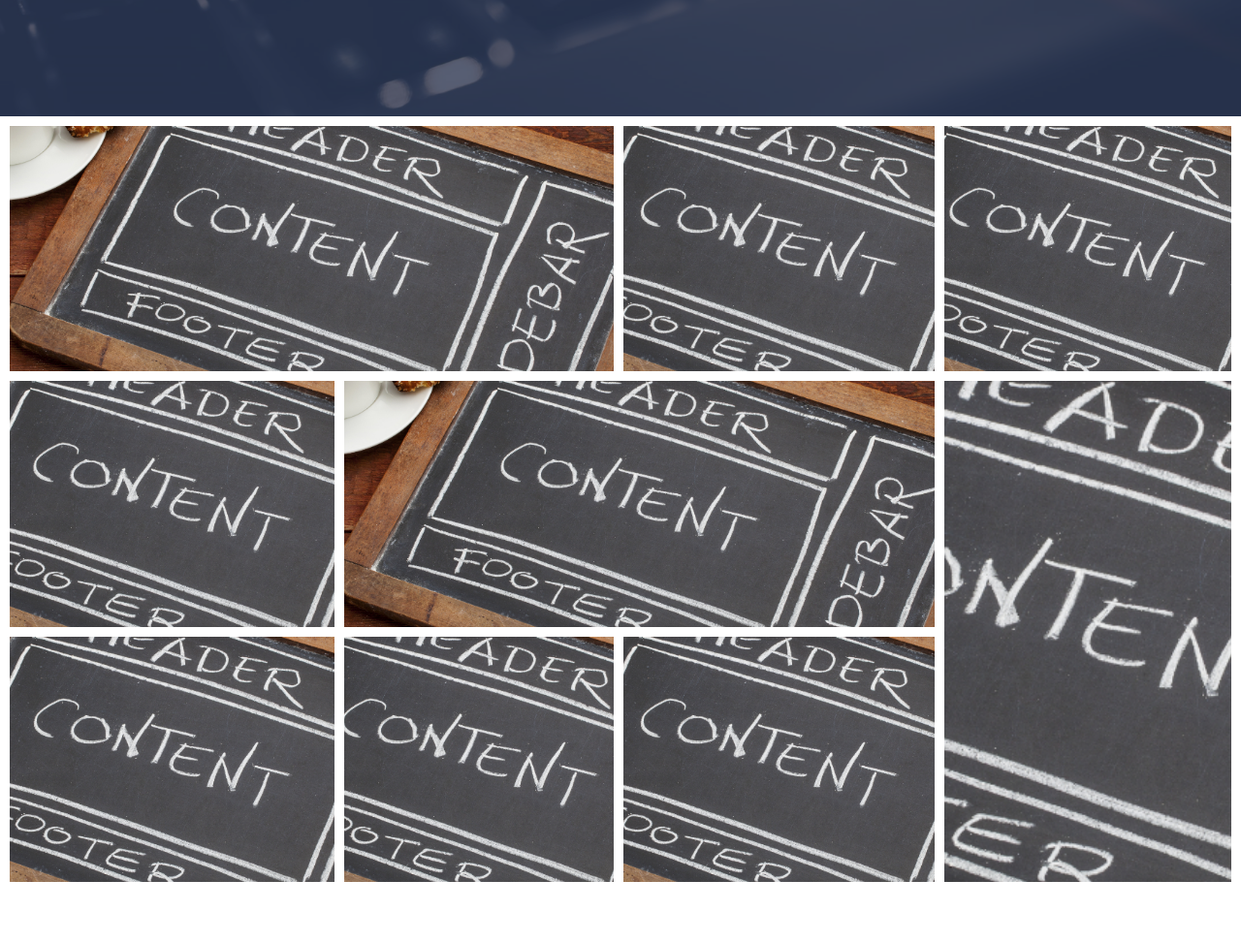
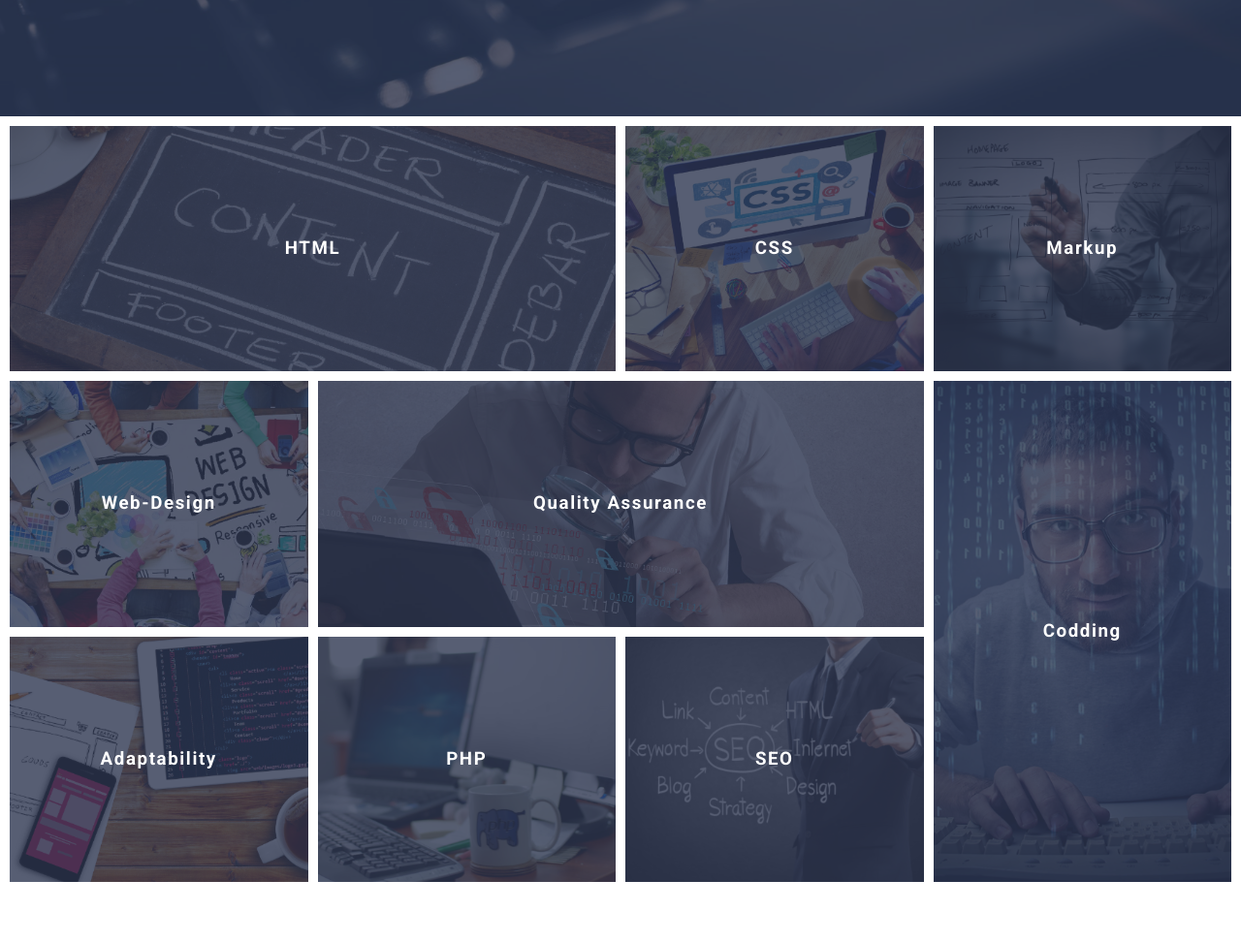
Before and after one commit to Uladzimir89/grit-template-Project.v2, a website: page index.html in a window 1280 px wide. Shown: the part 680-1653 px from the top of the page at 97% size. Drawn offline with Linux system fonts and the light colour scheme.

Commit message:
урок 8ч2

```diff
--- a/assets/css/style.css
+++ b/assets/css/style.css
@@ -147,8 +147,18 @@ a {
   display: grid;
   gap: 10px;
   grid-template-areas: "a1 a1 a2 a3" "a4 a5 a5 a6" "a7 a8 a9 a6";
+}
 
-  grid-template-rows: repeat(3, calc(33.33333vh - 40px / 3));
+@media (min-height: 691px) {
+  .skills__container {
+    grid-auto-rows: calc(33.33333vh - 13.33333px);
+  }
+}
+
+@media (max-height: 690px) {
+  .skills__container {
+    grid-auto-rows: calc(230px - 13.33333px);
+  }
 }
 
 .skills__actions {
@@ -195,13 +205,42 @@ a {
   grid-area: a9;
 }
 
+.skill-item__title {
+  position: absolute;
+  top: 0;
+  right: 0;
+  bottom: 0;
+  left: 0;
+  z-index: 1;
+
+  margin: 0;
+}
+
+.skill-item__link {
+  padding: 20px;
+  display: flex;
+  width: 100%;
+  height: 100%;
+  align-items: center;
+  justify-content: center;
+}
+
 .skill-item__image {
   position: absolute;
   top: 0;
   right: 0;
   bottom: 0;
   left: 0;
-  background-image: url(../img/img-html.png);
   background-position: center;
   background-size: cover;
 }
+
+.skill-item__overlay {
+  position: absolute;
+  top: 0;
+  right: 0;
+  bottom: 0;
+  left: 0;
+  background-color: #2d3651;
+  opacity: 0.8;
+}
--- a/index.html
+++ b/index.html
@@ -68,7 +68,7 @@
       </div>
     </header>
 
-    <div class="header-overlay"></div>
+    <div class="header-overlay" style="background-color: #2d3651; opacity: 0.8;"></div>
 
   </section>
 
@@ -76,49 +76,49 @@
 
     <div class="skills__container">
       <article class="skill-item">
-        <h3 class="skill-item__title">HTML</h3>
-        <div class="skill-item__image"></div>
-        <div class="skill-item__overlay"></div>
+        <h3 class="skill-item__title"><a class="skill-item__link" href="">HTML</a></h3>
+        <div class="skill-item__image" style="background-image: url(assets/img/img-html.png);"></div>
+        <div class="skill-item__overlay" style="background-color: #2d3651; opacity: 0.8;"></div>
       </article>
       <article class="skill-item">
-        <h3 class="skill-item__title">CSS/h3>
-          <div class="skill-item__image"></div>
-          <div class="skill-item__overlay"></div>
+        <h3 class="skill-item__title"><a class="skill-item__link" href="">CSS</a></h3>
+        <div class="skill-item__image" style="background-image: url(assets/img/img-css.png);"></div>
+        <div class="skill-item__overlay" style="background-color: #2d3651; opacity: 0.8;"></div>
       </article>
       <article class="skill-item">
-        <h3 class="skill-item__title">Markup</h3>
-        <div class="skill-item__image"></div>
-        <div class="skill-item__overlay"></div>
+        <h3 class="skill-item__title"><a class="skill-item__link" href="">Markup</a></h3>
+        <div class="skill-item__image" style="background-image: url(assets/img/img-markup.png);"></div>
+        <div class="skill-item__overlay" style="background-color: #2d3651; opacity: 0.8;"></div>
       </article>
       <article class="skill-item">
-        <h3 class="skill-item__title">Web-Design</h3>
-        <div class="skill-item__image"></div>
-        <div class="skill-item__overlay"></div>
+        <h3 class="skill-item__title"><a class="skill-item__link" href="">Web-Design</a></h3>
+        <div class="skill-item__image" style="background-image: url(assets/img/img-webdesign.png);"></div>
+        <div class="skill-item__overlay" style="background-color: #2d3651; opacity: 0.8;"></div>
       </article>
       <article class="skill-item">
-        <h3 class="skill-item__title">Quality Assurance</h3>
-        <div class="skill-item__image"></div>
-        <div class="skill-item__overlay"></div>
+        <h3 class="skill-item__title"><a class="skill-item__link" href="">Quality Assurance</a></h3>
+        <div class="skill-item__image" style="background-image: url(assets/img/img-qa.png);"></div>
+        <div class="skill-item__overlay" style="background-color: #2d3651; opacity: 0.8;"></div>
       </article>
       <article class="skill-item">
-        <h3 class="skill-item__title">Codding</h3>
-        <div class="skill-item__image"></div>
-        <div class="skill-item__overlay"></div>
+        <h3 class="skill-item__title"><a class="skill-item__link" href="">Codding</a></h3>
+        <div class="skill-item__image" style="background-image: url(assets/img/img-codding.png);"></div>
+        <div class="skill-item__overlay" style="background-color: #2d3651; opacity: 0.8;"></div>
       </article>
       <article class="skill-item">
-        <h3 class="skill-item__title">Adaptability</h3>
-        <div class="skill-item__image"></div>
-        <div class="skill-item__overlay"></div>
+        <h3 class="skill-item__title"><a class="skill-item__link" href="">Adaptability</a></h3>
+        <div class="skill-item__image" style="background-image: url(assets/img/img-adaptability.png);"></div>
+        <div class="skill-item__overlay" style="background-color: #2d3651; opacity: 0.8;"></div>
       </article>
       <article class="skill-item">
-        <h3 class="skill-item__title">PHP</h3>
-        <div class="skill-item__image"></div>
-        <div class="skill-item__overlay"></div>
+        <h3 class="skill-item__title"><a class="skill-item__link" href="">PHP</a></h3>
+        <div class="skill-item__image" style="background-image: url(assets/img/img-php.png);"></div>
+        <div class="skill-item__overlay" style="background-color: #2d3651; opacity: 0.8;"></div>
       </article>
       <article class="skill-item">
-        <h3 class="skill-item__title">SEO</h3>
-        <div class="skill-item__image"></div>
-        <div class="skill-item__overlay"></div>
+        <h3 class="skill-item__title"><a class="skill-item__link" href="">SEO</a></h3>
+        <div class="skill-item__image" style="background-image: url(assets/img/img-seo.png);"></div>
+        <div class="skill-item__overlay" style="background-color: #2d3651; opacity: 0.8;"></div>
       </article>
     </div>
     <div class="skills__actions">
```
